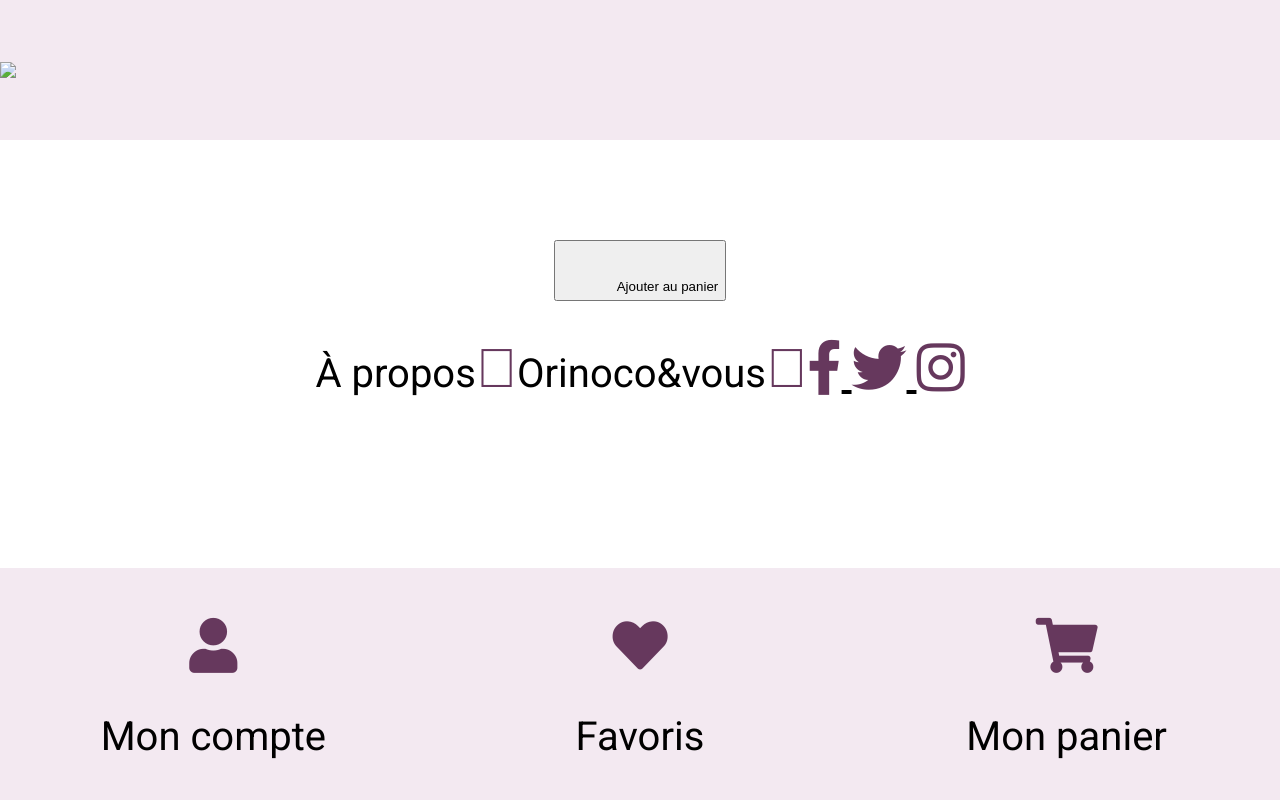
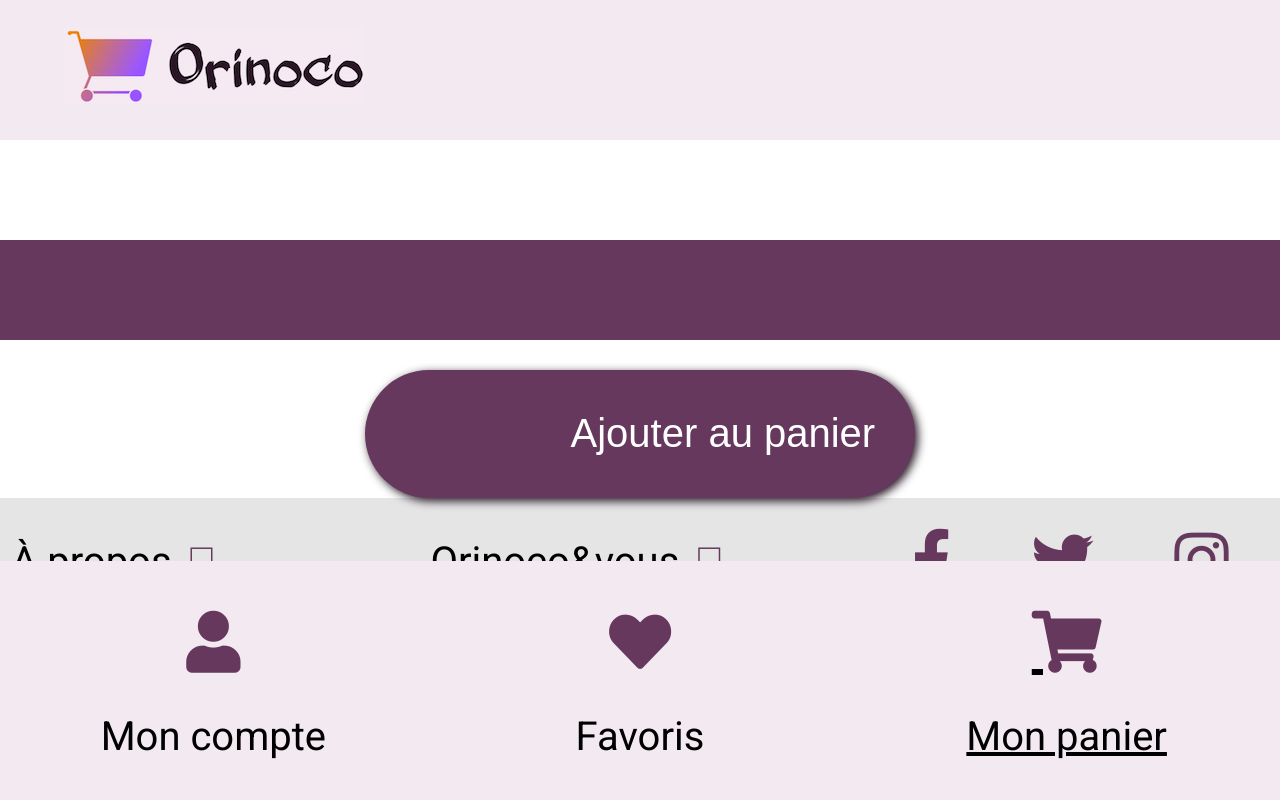
Before and after one commit to Maarenar/Formation-DW--P5, a PHP site: page /html/page_produit.html in a window 1280 px wide. Run offline with PHP 8.4, Linux system fonts and the light colour scheme; some libraries are stand-ins or nearby versions.

Commit message:
more work

```diff
--- a/css/style.css
+++ b/css/style.css
@@ -21,7 +21,6 @@ h2 {
   font-size: 60px;
   font-weight: 700;
   color: #000;
-  width: 70%;
 }
 
 p, li, a {
@@ -32,7 +31,7 @@ p, li, a {
 }
 
 i {
-  font-size: 55px;
+  font-size: 62px;
   color: #66385D;
 }
 
@@ -59,13 +58,13 @@ header i {
   font-size: 70px;
 }
 header ul {
+  background-color: #F3E9F1;
   display: none;
   width: 100%;
   position: absolute;
   top: 124px;
   left: 0;
   width: 100%;
-  background-color: #fff;
   line-height: 150px;
   box-sizing: border-box;
   padding: 0;
@@ -90,8 +89,15 @@ main {
   flex-direction: column;
   align-items: center;
 }
-main > p {
-  width: 70%;
+main .sub_title {
+  display: flex;
+  flex-direction: row;
+  justify-content: center;
+  align-items: center;
+  width: 100%;
+}
+main .sub_title i {
+  margin-right: 20px;
 }
 main .menu_icons {
   position: fixed;
@@ -115,15 +121,80 @@ main .menu_icons a {
 }
 
 footer {
+  width: 100%;
   display: flex;
   flex-direction: row;
+  justify-content: space-around;
   align-items: center;
+  position: relative;
+  background-color: rgba(0, 0, 0, 0.1);
+}
+footer p {
+  display: inline-block;
+  text-align: left;
+}
+footer p, footer section {
+  width: 31%;
 }
 footer ul {
   display: none;
+  list-style: none;
+  position: absolute;
+}
+footer .fa-chevron-down {
+  font-size: 40px;
+  margin-left: 15px;
+}
+footer .social {
+  display: flex;
+  flex-direction: row;
+  justify-content: space-around;
 }
 footer .social p {
   display: none;
 }
 
+#a_propos {
+  top: 85px;
+  left: -10px;
+  line-height: 90px;
+}
+
+#orinoco_info {
+  top: 85px;
+  left: 320px;
+  line-height: 90px;
+}
+
+.separation {
+  background-color: #66385D;
+  width: 100%;
+  height: 100px;
+}
+
+button {
+  padding: 40px;
+  font-size: 40px;
+  border-radius: 70px;
+  background-color: #66385D;
+  -webkit-box-shadow: 3px 3px 10px 0px #261624;
+  -moz-box-shadow: 3px 3px 10px 0px #261624;
+  box-shadow: 3px 3px 10px 0px #261624;
+  border: none;
+  color: #fff;
+  margin-top: 30px;
+}
+
+.large_button {
+  display: flex;
+  flex-direction: row;
+  justify-content: space-between;
+  align-items: center;
+  width: 43%;
+}
+.large_button i {
+  color: #fff;
+  font-size: 48px;
+}
+
 /*# sourceMappingURL=style.css.map */
--- a/css/style.scss
+++ b/css/style.scss
@@ -28,7 +28,7 @@ $dark_purple : #261624;
 }
 
 @mixin icons {
-    font-size: 55px;
+    font-size: 62px;
     color: $medium_purple;
 }
 
@@ -46,7 +46,6 @@ h1{
 
 h2{
     @include sub_title();
-    width: 70%;
 }
 
 p, li, a{
@@ -80,13 +79,13 @@ header{
         font-size: 70px;
     }
     ul{
+        background-color: $light_purple;
         display: none;
         width: 100%;
         position: absolute;
         top: 124px;
         left: 0;
         width: 100%;
-        background-color: #fff;
         line-height: 150px;
         box-sizing: border-box;
         padding: 0;
@@ -111,8 +110,15 @@ main{
     display: flex;
     flex-direction: column;
     align-items: center;
-    > p{
-        width: 70%;
+    .sub_title{
+        display: flex;
+        flex-direction: row;
+        justify-content: center;
+        align-items: center;
+        width: 100%;
+        i{
+            margin-right: 20px;
+        }
     }
     .menu_icons{
         position: fixed;
@@ -138,15 +144,78 @@ main{
 }
 
 footer{
+    width: 100%;
     display: flex;
     flex-direction: row;
+    justify-content: space-around;
     align-items: center;
+    position: relative;
+    background-color: rgba(0,0,0,0.1);
+    p{
+        display: inline-block;
+        text-align: left;
+    }
+    p, section{
+        width: 31%;
+    }
     ul{
         display: none;
+        list-style: none;
+        position: absolute;
+    }
+    .fa-chevron-down{
+        font-size: 40px;
+        margin-left: 15px;
     }
     .social{
+        display: flex;
+        flex-direction: row;
+        justify-content: space-around;
         p{
             display: none;
         }
     }
 }
+
+#a_propos{
+    top: 85px;
+    left: -10px;
+    line-height: 90px;
+}
+
+#orinoco_info{
+    top: 85px;
+    left: 320px;
+    line-height: 90px;
+}
+
+.separation{
+    background-color: $medium_purple;
+    width: 100%;
+    height: 100px;
+}
+
+button{
+    padding: 40px;
+    font-size: 40px;
+    border-radius: 70px;
+    background-color: $medium_purple;
+    -webkit-box-shadow: 3px 3px 10px 0px rgba(38,22,36,1);
+    -moz-box-shadow: 3px 3px 10px 0px rgba(38,22,36,1);
+    box-shadow: 3px 3px 10px 0px rgba(38,22,36,1);
+    border: none;
+    color: #fff;
+    margin-top: 30px;
+}
+
+.large_button{
+    display: flex;
+    flex-direction: row;
+    justify-content: space-between;
+    align-items: center;
+    width: 43%;
+    i{
+    color: #fff;
+    font-size: 48px;
+    }
+}
--- a/html/page_produit.html
+++ b/html/page_produit.html
@@ -1,28 +1,32 @@
 <!DOCTYPE html>
 <html>
     <head>
+        <meta charset="utf-8">
         <link rel="stylesheet" href="https://pro.fontawesome.com/releases/v5.13.0/css/all.css" integrity="sha384-IIED/eyOkM6ihtOiQsX2zizxFBphgnv1zbe1bKA+njdFzkr6cDNy16jfIKWu4FNH" crossorigin="anonymous">
-        <link rel="stylesheet" type="text/css" href="./css/style.css">
+        <link rel="stylesheet" type="text/css" href="../css/style.css">
+        <script type="text/javascript" src="../js/appearance_controls.js"></script>
     </head>
     <body>
         <header>
-            <img src="#" class="logo"/>
+            <div>
+                <a href="index.html"><img src="../img/logo_modified.png" class="logo"/></a>
                 <nav>
-                <i class="far fa-bars"></i>
-                <ul>
+                    <i class="far fa-bars" onclick="openMenu()"></i>
+                    <ul id="menu_nav">
                         <li><a href="#">Ours en peluche</a></li>
-                    <li><a href="#"></a>Appareils photos vintages</a></li>
+                        <li><a href="#">Appareils photos vintages</a></li>
                         <li><a href="#">Meubles en chêne</a></li>
                     </ul>
                 </nav>
+            </div>
         </header>
         <main>
             <h2><!--DYNAMIQUE--></h2>
-            <div id="separation"></div>
+            <div class="separation"></div>
             <div>
                 <!--DYNAMIQUE-->
             </div>
-            <button><i class="far fa-plus"></i>Ajouter au panier</button>
+            <button class="large_button"><i class="far fa-plus"></i>Ajouter au panier</button>
             <section class="menu_icons">
                 <a>
                     <i class="fas fa-user" aria-hidden="true"></i>
@@ -32,22 +36,22 @@
                     <i class="fas fa-heart" aria-hidden="true"></i>
                     <p>Favoris</p>
                 </a>
-                <a>
+                <a href="panier.html">
                     <i class="fas fa-shopping-cart" aria-hidden="true"></i>
                     <p>Mon panier</p>
                 </a>
             </section>
         </main>
         <footer>
-            <p>À propos<i class="fal fa-chevron-down" aria-hidden="true"></i></p>
-            <ul>
+            <p onclick="showFooterAPropos()">À propos<i class="fal fa-chevron-down" aria-hidden="true"></i></p>
+            <ul id="a_propos">
                 <li><a href="#">Qui sommes nous?</a></li>
                 <li><a href="#">Nos engagements</a></li>
                 <li><a href="#">Carte cadeau</a></li>
                 <li><a href="#">Catalogue</a></li>
             </ul>
-            <p>Orinoco&vous<i class="fal fa-chevron-down" aria-hidden="true"></i></p>
-            <ul>
+            <p onclick="showFooterOrinoco()">Orinoco&vous<i class="fal fa-chevron-down" aria-hidden="true"></i></p>
+            <ul id="orinoco_info">
                 <li><a href="#">Livraisons et retours</a></li>
                 <li><a href="#">Services et garanties</a></li>
                 <li><a href="#">Nous contacter</a></li>
@@ -55,15 +59,15 @@
             </ul>
             <img class="logo_bottom" src="#" alt="">
             <section class="social"></div>
-                    <a href="#">
+                    <a href="https://www.facebook.com/" target="_blank">
                         <i class="fab fa-facebook-f" aria-hidden="true"></i>
                         <p>Facebook</p>
                     </a>
-                    <a href="#">
+                    <a href="https://twitter.com" target="_blank">
                         <i class="fab fa-twitter" aria-hidden="true"></i>
                         <p>Twitter</p>
                     </a>
-                    <a href="#">
+                    <a href="https://www.instagram.com/" target="_blank">
                         <i class="fab fa-instagram" aria-hidden="true"></i>
                         <p>Instagram</p>
                     </a>
--- a/js/appearance_controls.js
+++ b/js/appearance_controls.js
@@ -10,3 +10,33 @@
          i.style.display = "block";
      }
  }
+
+ /**
+ * Open footer information A propos
+ */
+
+function showFooterAPropos(){
+    var a = document.getElementById("a_propos");
+    var o = document.getElementById("orinoco_info");
+    if(a.style.display === "block"){
+       a.style.display = "none";
+    }else{
+        a.style.display = "block";
+        o.style.display = "none";
+    }
+}
+
+/**
+ * Open footer information Orinoco&vous
+ */
+
+function showFooterOrinoco(){
+    var a = document.getElementById("a_propos");
+    var o = document.getElementById("orinoco_info");
+    if(o.style.display === "block"){
+       o.style.display = "none";
+    }else{
+        o.style.display = "block";
+        a.style.display = "none";
+    }
+}
```
Also changed, not shown: html/confirmation.html (+19 -14 lines), html/panier.html (+19 -15 lines), index.html (+10 -10 lines), js/database_app_photo.js (added, +17 -0 lines), img/vcam_1.jpg (added), img/vcam_2.jpg (added), img/vcam_3.jpg (added), img/vcam_4.jpg (added), img/vcam_5.jpg (added), 1 other file. Lines whose indentation alone changed are shown as unchanged.
